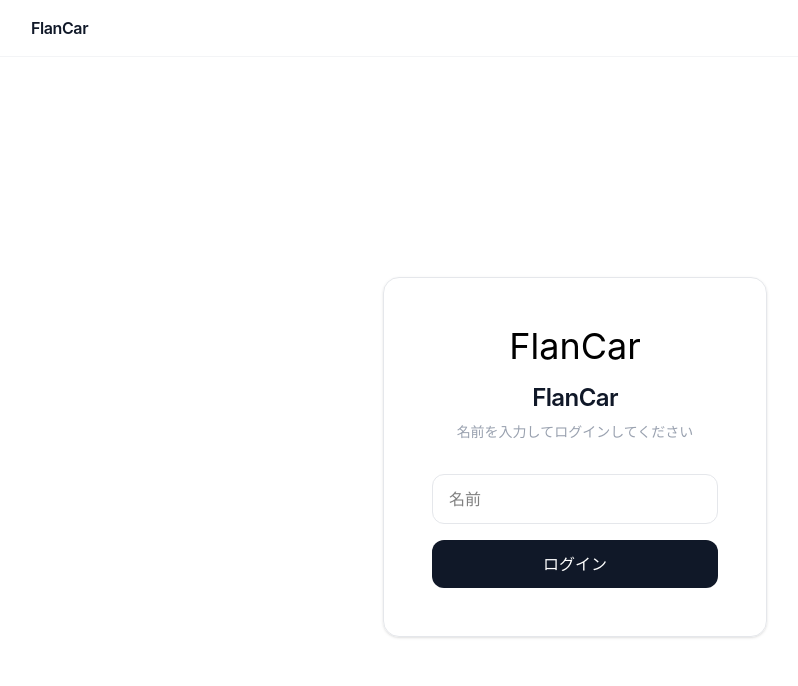
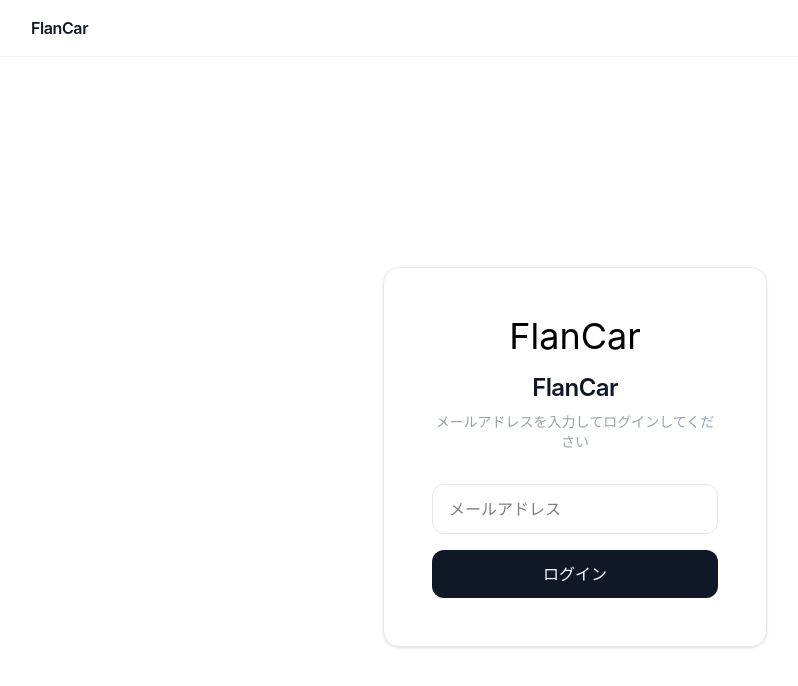
Before and after one commit to GeorgeLxL/flancar_frontend, a React (Vite) app: page /#/login in a window 1280 px wide. Shown: the top 686 px of the page, without its empty margins (65-863 px from the left). Built offline with nearby package versions, Linux system fonts and the light colour scheme; no server answers; what @react-pdf/renderer would draw is missing.

Commit message:
change login flow using email

```diff
--- a/src/api/client.ts
+++ b/src/api/client.ts
@@ -6,7 +6,7 @@
 });
 
 
-export const login = (name: string) => api.post('/auth/login', { name }).then(r => r.data);
+export const login = (email: string) => api.post('/auth/login', { email }).then(r => r.data);
 export const getMe = () => api.get('/auth/me').then(r => r.data);
 export const logout = () => api.post('/auth/logout');
 
--- a/src/pages/Login.tsx
+++ b/src/pages/Login.tsx
@@ -3,7 +3,7 @@
 import toast from 'react-hot-toast';
 
 export default function Login() {
-  const [name, setName] = useState('');
+  const [email, setEmail] = useState('');
   const [loading, setLoading] = useState(false);
 
   useEffect(() => {
@@ -14,8 +14,8 @@
         toast.error('ユーザーが見つかりません');
       } else if (error === 'auth_failed') {
         toast.error('認証に失敗しました');
-      } else if (error === 'no_name') {
-        toast.error('名前が指定されていません');
+      } else if (error === 'no_email') {
+        toast.error('メールアドレスが指定されていません');
       }
       // Clear the error from URL
       window.history.replaceState({}, document.title, window.location.pathname);
@@ -24,10 +24,10 @@
 
   const handleSubmit = async (e: React.FormEvent) => {
     e.preventDefault();
-    if (!name.trim()) return;
+    if (!email.trim()) return;
     setLoading(true);
     try {
-      const { url } = await login(name.trim());
+      const { url } = await login(email.trim());
       window.location.href = url;
     } catch (error: any) {
       toast.error(error.response?.data?.error || 'ログインに失敗しました');
@@ -41,14 +41,14 @@
         <div className="space-y-2">
           <div className="mb-4 text-4xl">FlanCar</div>
           <h1 className="text-2xl font-semibold tracking-tight text-gray-900">FlanCar</h1>
-          <p className="text-sm text-gray-400">名前を入力してログインしてください</p>
+          <p className="text-sm text-gray-400">メールアドレスを入力してログインしてください</p>
         </div>
         <form onSubmit={handleSubmit} className="space-y-4">
           <input
-            type="text"
-            value={name}
-            onChange={(e) => setName(e.target.value)}
-            placeholder="名前"
+            type="email"
+            value={email}
+            onChange={(e) => setEmail(e.target.value)}
+            placeholder="メールアドレス"
             required
             className="w-full rounded-xl border border-gray-200 px-4 py-3 focus:border-gray-900 focus:outline-none"
           />
```
